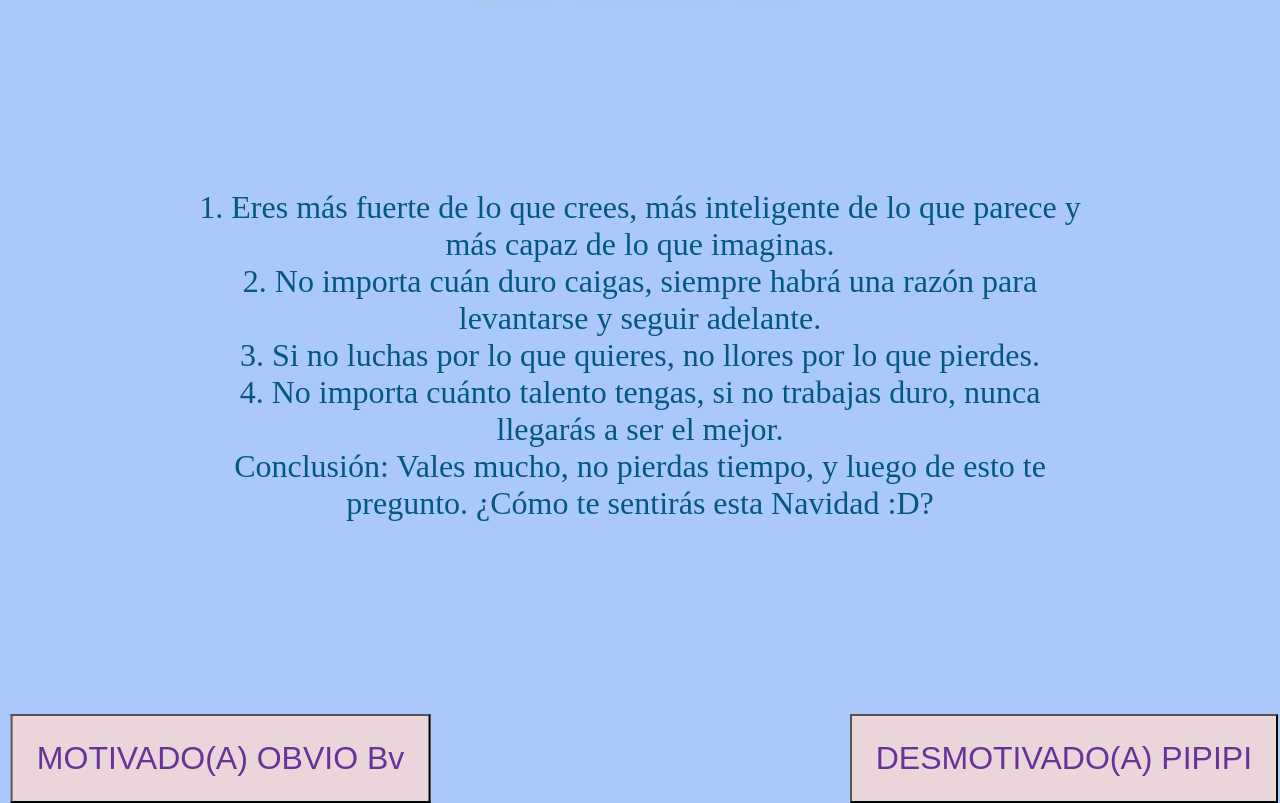
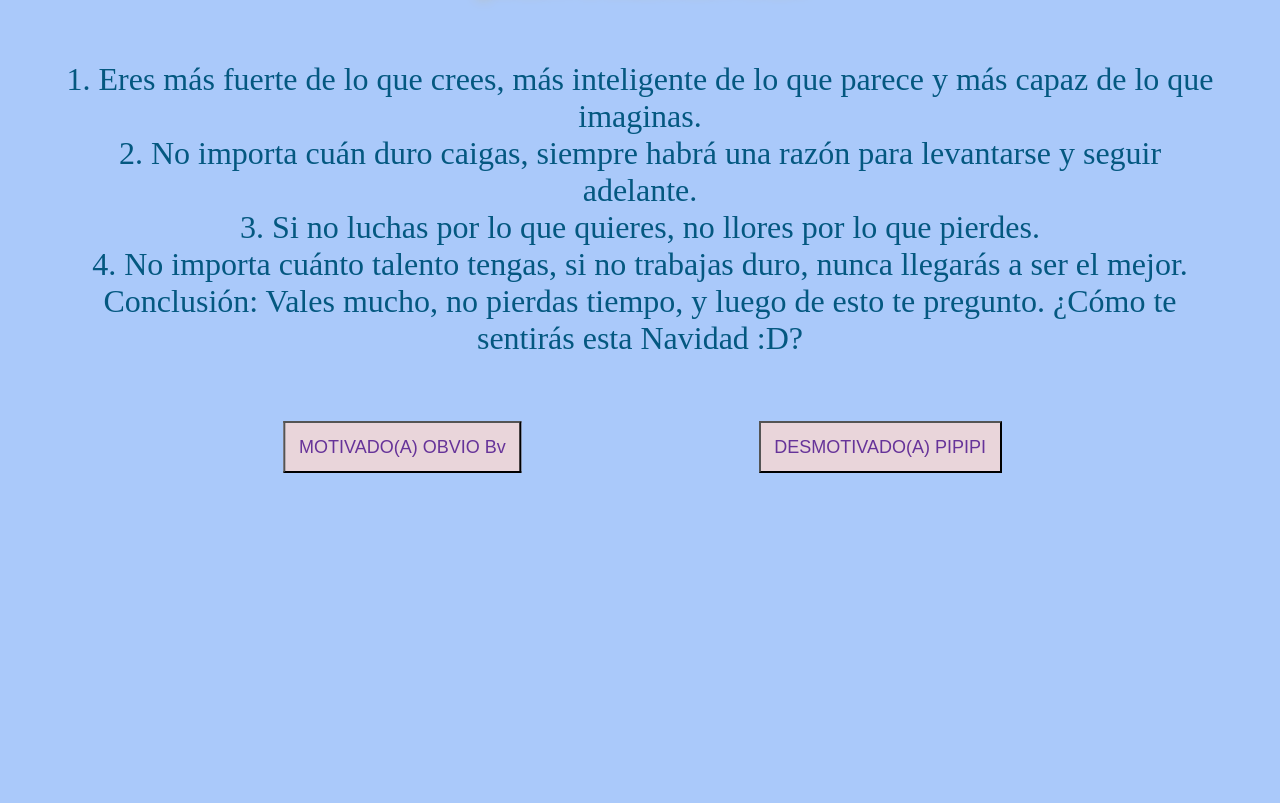
Before and after one commit to JesusMitmaVera/Mensaje, a plain HTML site: page index.html in a window 1280 px wide. Shown: the part 80-883 px from the top of the page. Drawn offline with Linux system fonts and the light colour scheme; some packages are replaced by stand-ins of ours; a script that the page names is missing.

Commit message:
Update estilos.css

```diff
--- a/estilos.css
+++ b/estilos.css
@@ -21,7 +21,7 @@ h1{
 
 p{
     font-size: xx-large;
-    padding: 15%;
+    padding: 5%;
     display: flex;
     align-items: center;
     justify-content: center;
@@ -32,7 +32,7 @@ p{
 }
 
 button{
-    font-size: xx-large;
+    font-size: 18px;
     background-color: rgb(233,213,218);
     padding: 20px 45px;
     text-decoration: none;
```
